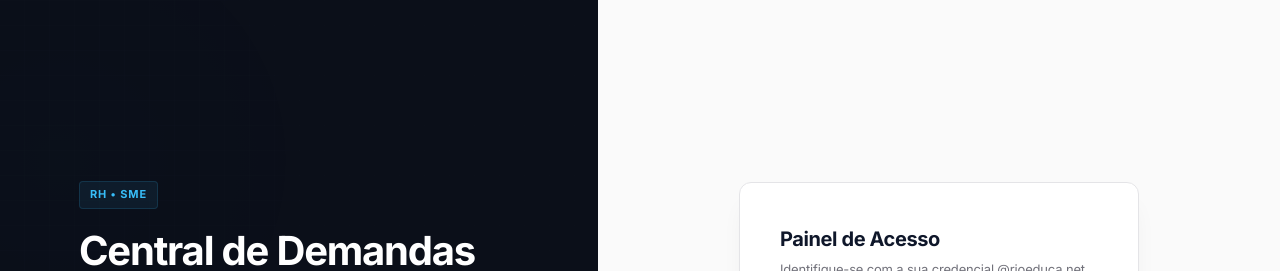
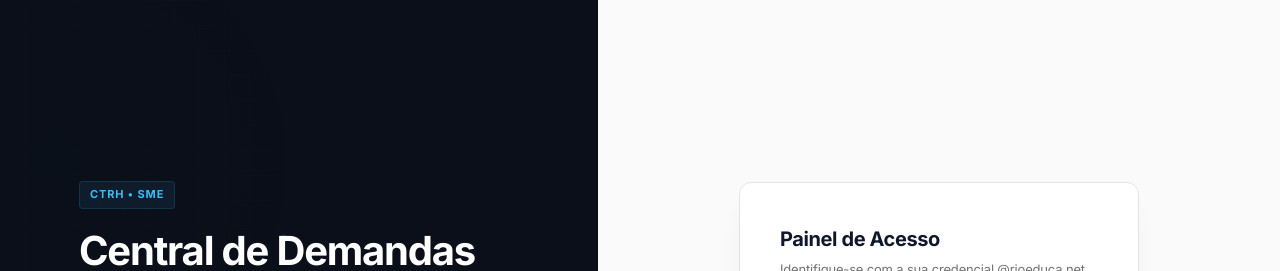
Before and after one commit to WilsonMPeixoto-2/demandas-rhsme, a React (Vite) app: page / in a window 1280 px wide. Shown: the top 271 px of the page. Built offline with nearby package versions, Linux system fonts and the light colour scheme.

Commit message:
style: replace textual RH references with CTRH across all pages, titles and badge labels

```diff
--- a/index.html
+++ b/index.html
@@ -3,7 +3,7 @@
   <head>
     <meta charset="UTF-8" />
     <meta name="viewport" content="width=device-width, initial-scale=1.0" />
-    <title>Controle de Demandas — RH SME</title>
+    <title>Central de Demandas — CTRH SME</title>
     <!-- FontAwesome 6.4.0 -->
     <link rel="stylesheet" href="https://cdnjs.cloudflare.com/ajax/libs/font-awesome/6.4.0/css/all.min.css" integrity="sha512-iecdLmaskl7CVkqkXNQ/ZH/XLlvWZOJyj7Yy7tcenmpD1ypASozpmT/E0iPtmFIB46ZmdtAc9eNBvH0H/ZpiBw==" crossorigin="anonymous" referrerpolicy="no-referrer" />
     <!-- Google Fonts: Inter -->
--- a/src/App.tsx
+++ b/src/App.tsx
@@ -378,7 +378,7 @@ export const App: React.FC = () => {
         {/* Lado Esquerdo: Painel Azul/Slate Corporativo */}
         <div className="login-sidebar">
           <div className="login-sidebar-content">
-            <span className="sidebar-badge">RH • SME</span>
+            <span className="sidebar-badge">CTRH • SME</span>
             <h2>Central de Demandas</h2>
             <p className="sidebar-description">
               Organização, acompanhamento e rastreabilidade das demandas de Recursos Humanos.
@@ -427,7 +427,7 @@ export const App: React.FC = () => {
             {/* Cabeçalho de Login Móvel (Aparece apenas em Mobile) */}
             <div className="login-mobile-brand">
               <h2>Central de Demandas</h2>
-              <p>RH — Secretaria Municipal de Educação</p>
+              <p>CTRH — Secretaria Municipal de Educação</p>
             </div>
 
             <div className="login-card-header">
--- a/src/components/Header.tsx
+++ b/src/components/Header.tsx
@@ -64,7 +64,7 @@ export const Header: React.FC<HeaderProps> = ({
       {/* 1. Faixa Institucional Compacta (De ponta a ponta na janela) */}
       <div className="institucional-bar">
         <div className="inst-left">
-          <span className="inst-orgao">RH • Secretaria Municipal de Educação</span>
+          <span className="inst-orgao">CTRH • Secretaria Municipal de Educação</span>
           <span className="inst-separador">|</span>
           <span className="inst-sub">Sistema interno de acompanhamento</span>
         </div>
--- a/src/index.css
+++ b/src/index.css
@@ -1,5 +1,5 @@
 /* ==========================================================================
-   DESIGN SYSTEM EDITORIAL — CONTROLE DE DEMANDAS (RH SME)
+   DESIGN SYSTEM EDITORIAL — CENTRAL DE DEMANDAS (CTRH SME)
    ========================================================================== */
 
 :root {
```
